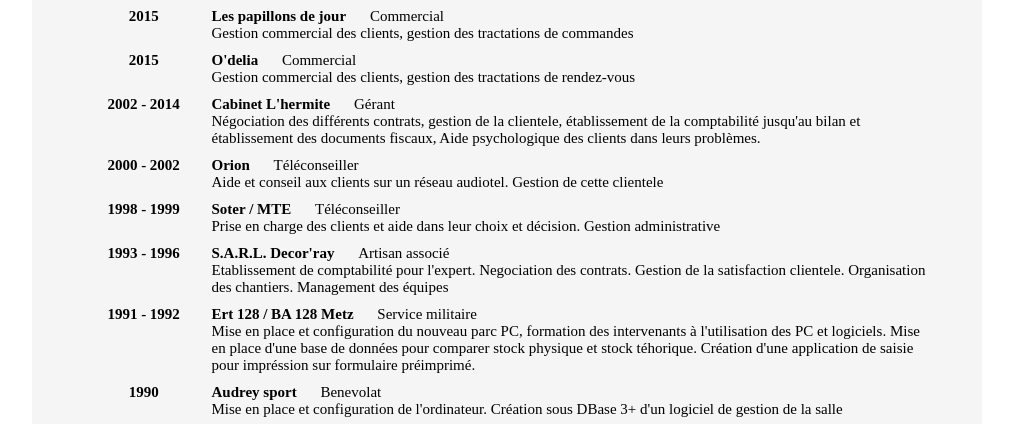
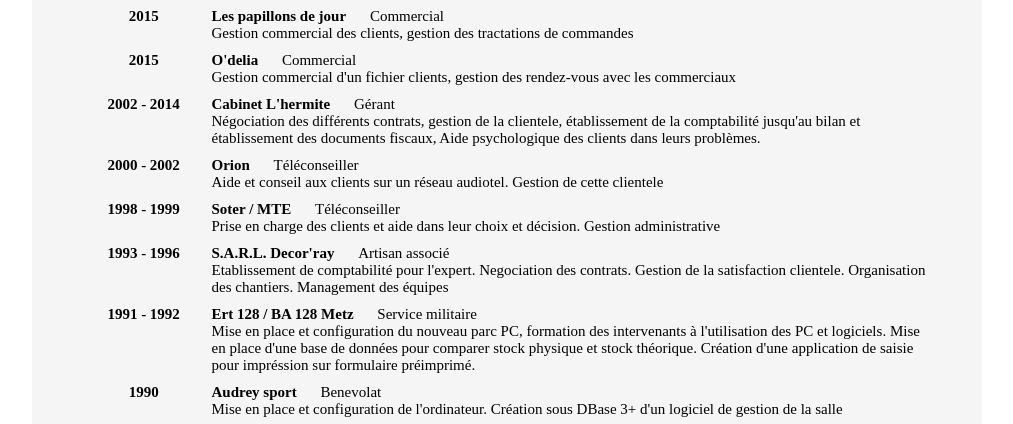
Before and after one commit to ced-77/C_V, a plain HTML site: page index.html in a window 1280 px wide. Shown: the part 297-721 px from the top of the page, without its empty margins (133-1146 px from the left). Drawn offline with Linux system fonts and the light colour scheme.

Commit message:
rectification des experiences avec papillon, o delia, ert 17 128

```diff
--- a/index.html
+++ b/index.html
@@ -157,7 +157,7 @@
 						<div class="entreprise">
 							<p class="nom_entreprise">O'delia</p>
 							<p class="poste">Commercial</p>
-							<p class="description">Gestion commercial des clients, gestion des tractations de rendez-vous</p>
+							<p class="description">Gestion commercial d'un fichier clients, gestion des rendez-vous avec les commerciaux</p>
 						</div>
 					</article>
 
@@ -213,7 +213,7 @@
 						<div class="entreprise">
 							<p class="nom_entreprise">Ert 128 / BA 128 Metz</p>
 							<p class="poste">Service militaire</p>
-							<p class="description">Mise en place et configuration du nouveau parc PC, formation des intervenants à l'utilisation des PC et logiciels. Mise en place d'une base de données pour comparer stock physique et stock téhorique. Création d'une application de saisie pour impréssion sur formulaire préimprimé.</p>
+							<p class="description">Mise en place et configuration du nouveau parc PC, formation des intervenants à l'utilisation des PC et logiciels. Mise en place d'une base de données pour comparer stock physique et stock théorique. Création d'une application de saisie pour impréssion sur formulaire préimprimé.</p>
 						</div>
 					</article>
 
```
